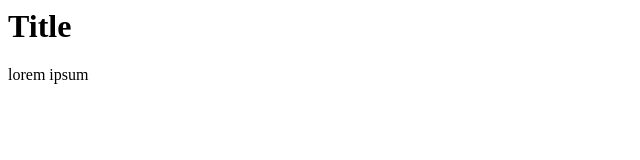
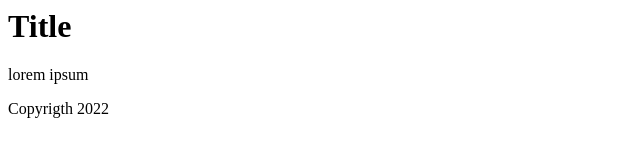
Before and after one commit to travism1212/lord-of-the-rings-adventure-game, a plain HTML site: page index.html in a window 1280 px wide. Shown: the whole page, without its empty margins (0-640 px from the left). Drawn offline with Linux system fonts and the light colour scheme.

Commit message:
added footer to html

```diff
--- a/index.html
+++ b/index.html
@@ -7,6 +7,8 @@
 
     </body>
 
-
+	<footer>
+		Copyrigth 2022
+	</footer>
 
 </html>
```
